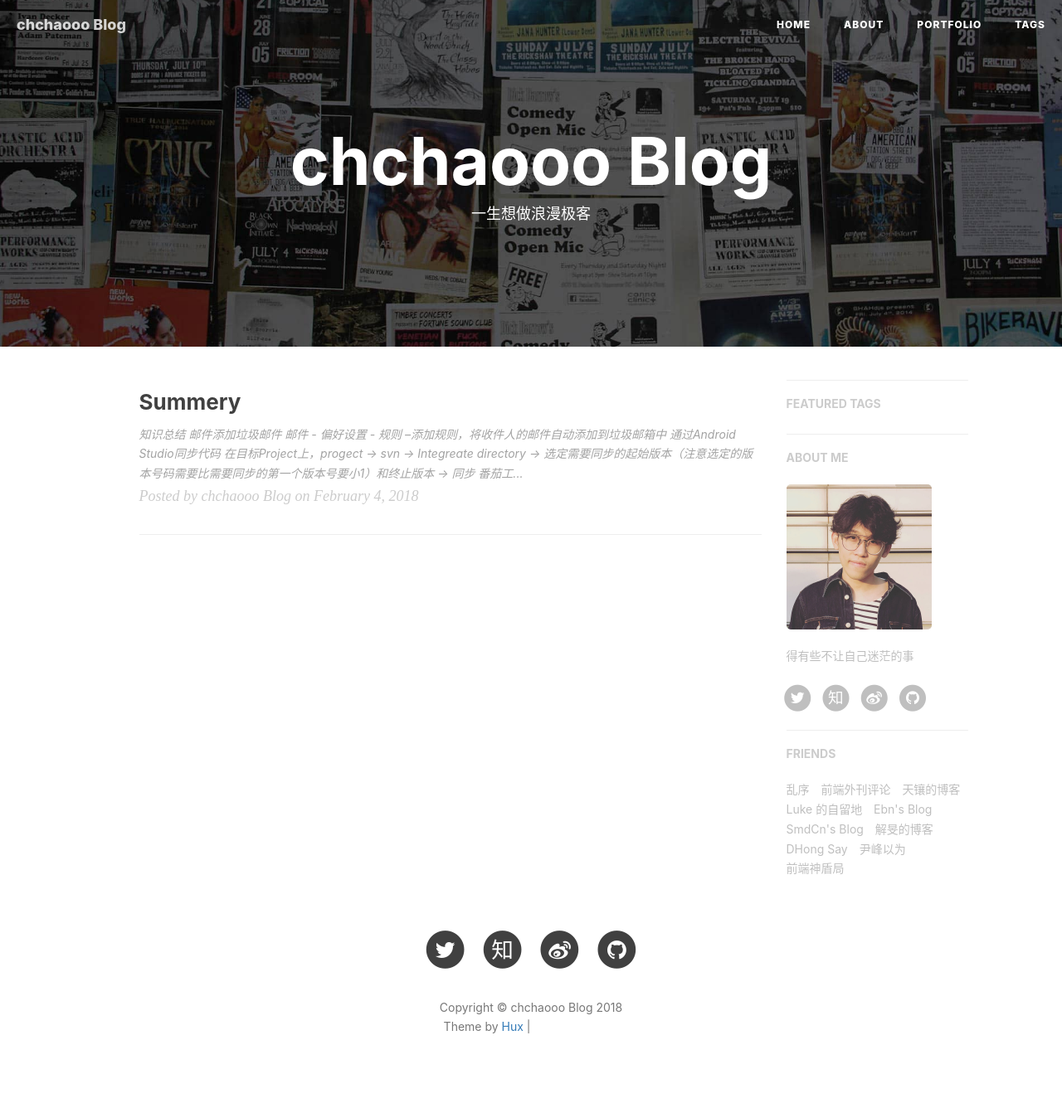
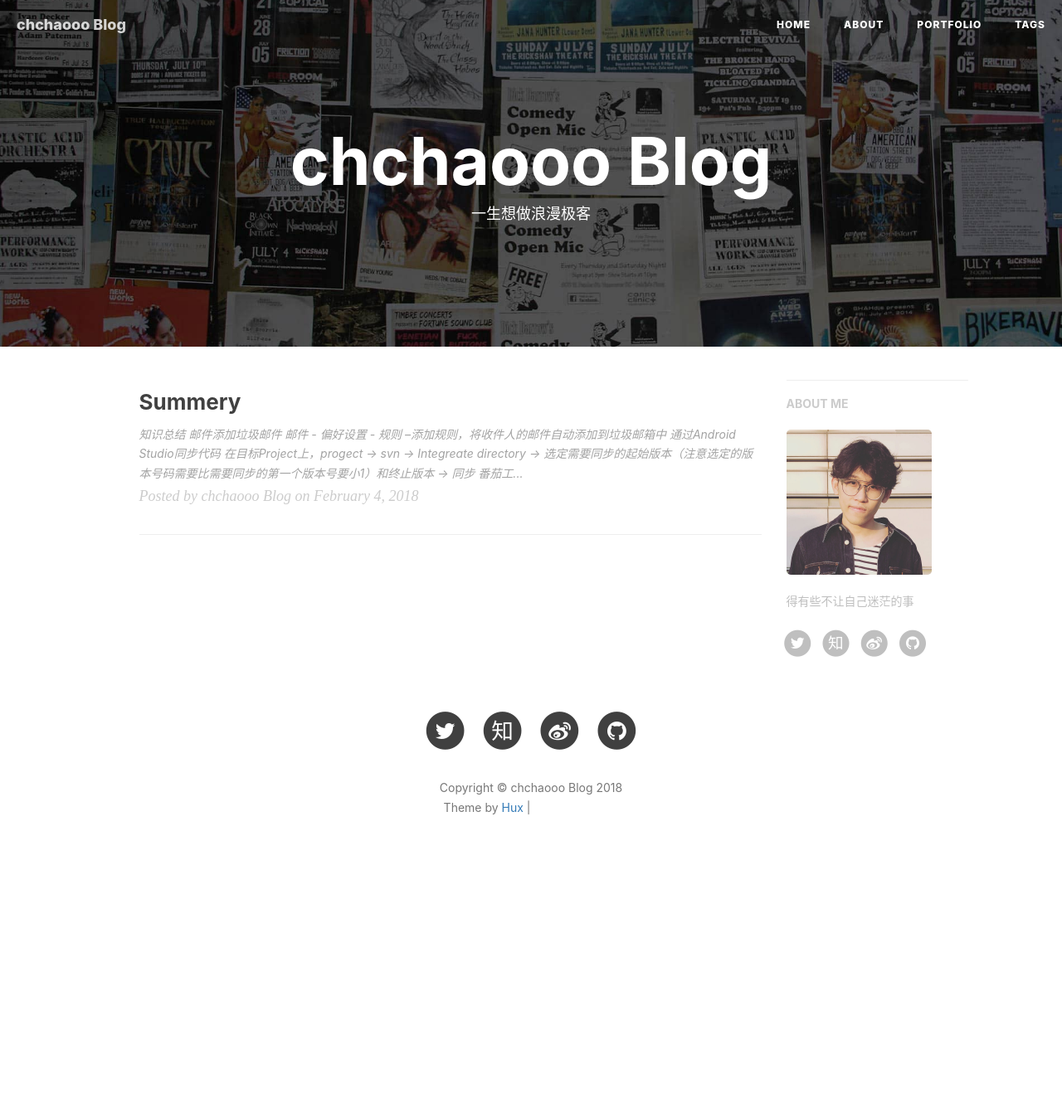
Before and after one commit to chchaooo/chchaooo.github.io, a Jekyll site: the page built from index.html, in a window 1280 px wide. Shown: the whole page at 83% size. Built offline with Jekyll 4.4.1, drawn with Linux system fonts in a browser that asks for light colours; nearby versions of some CDN libraries; the list of posts is cut into pages by our own code; comment, search, counter and statistics services are not loaded; after the commit the page ends 1078 px from its top, so only the background shows below that; grey boxes are pictures that could not be loaded.

Commit message:
修改去掉朋友

```diff
--- a/_config.yml
+++ b/_config.yml
@@ -73,7 +73,7 @@ sidebar-avatar: /img/avatar-hux.jpg      # use absolute URL, seeing it's used in
 
 
 # Featured Tags
-featured-tags: true                     # whether or not using Feature-Tags
+featured-tags: false                     # whether or not using Feature-Tags
 featured-condition-size: 1              # A tag will be featured if the size of it is more than this condition value
 
 
@@ -85,39 +85,3 @@ service-worker: true
 
 
 # Friends
-friends: [
-    {
-    #     title: "Su",
-    #     href: "http://su.gallery/"
-    # },{
-        title: "乱序",
-        href: "http://mida.re/"
-    },{
-        title: "前端外刊评论",
-        href: "http://qianduan.guru/"
-    },{
-        title: "天镶的博客",
-        href: "http://lingyu.wang/"
-    },{
-        title: "Luke 的自留地",
-        href: "http://hmqk1995.github.io"
-    },{
-        title: "Ebn's Blog",
-        href: "http://ebnbin.com/"
-    },{
-        title: "SmdCn's Blog",
-        href: "http://blog.smdcn.net"
-    },{
-        title: "解旻的博客",
-        href: "http://xieminis.me/"
-    },{
-        title: "DHong Say",
-        href: "http://dhong.co"
-    },{
-        title: "尹峰以为",
-        href: "http://ingf.github.io/"
-    },{
-        title: "前端神盾局",
-        href: "http://wepiaofei.github.io/blog/"
-    }
-]
```
